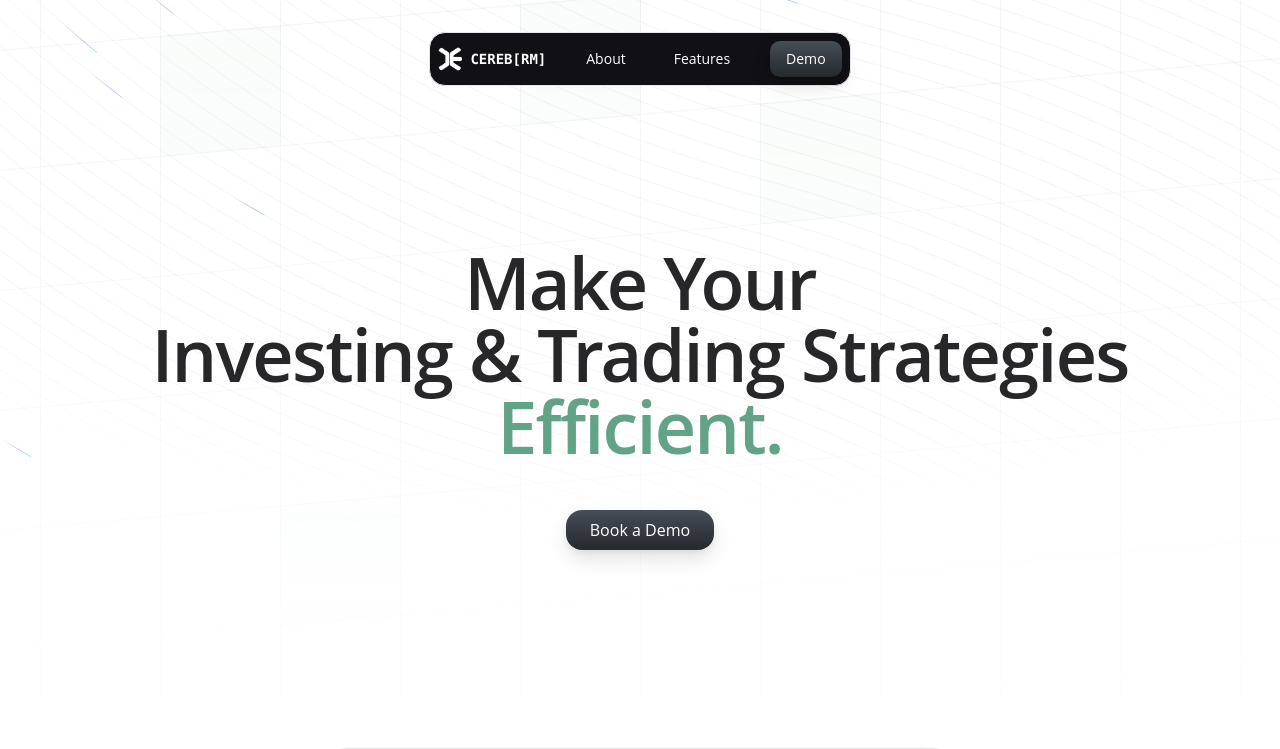
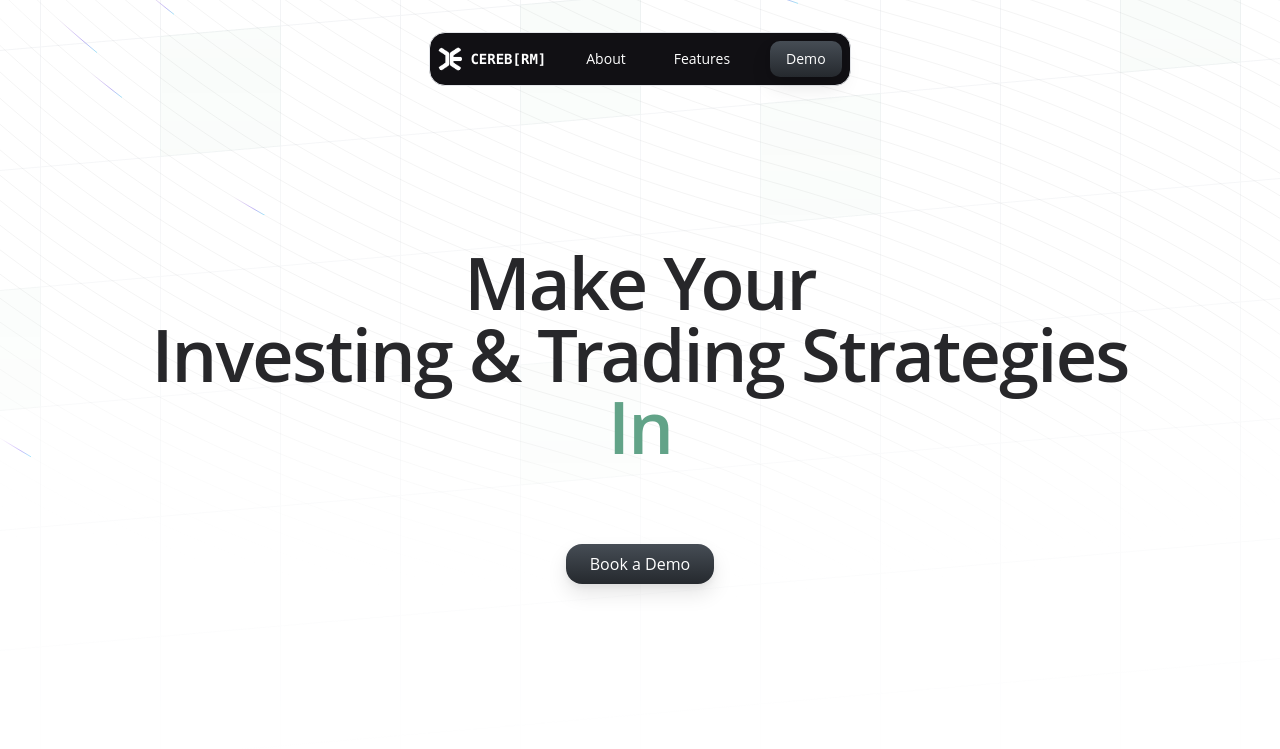
Before and after one commit to AndresPaulino/cerebrm-landing, a Next.js app: page / in a window 1280 px wide. Shown: the top 749 px of the page. Built offline with nearby package versions, Linux system fonts and the light colour scheme.

Commit message:
Try typewriter

```diff
--- a/components/Hero.tsx
+++ b/components/Hero.tsx
@@ -5,8 +5,6 @@ import Button from './Button';
 import { GridPattern } from './GridPattern';
 import { motion, useScroll } from 'framer-motion';
 import { Typewriter } from 'react-simple-typewriter';
-import { FlipWords } from './ui/flip-words';
-import { Box } from '@mui/material';
 
 export const Hero = () => {
   const pattern = {
@@ -38,7 +36,6 @@ export const Hero = () => {
   const words = ['Autonomous.', 'Efficient.', 'Intuitive.', 'Stealth.'];
 
   return (
-    <Box>
     <div className=' px-4'>
       <div className='absolute inset-0 rounded-2xl transition duration-300 [mask-image:linear-gradient(white,transparent)] group-hover:opacity-50'>
         <GridPattern
@@ -49,17 +46,14 @@ export const Hero = () => {
           {...pattern}
         />
       </div>
-
       <div className='relative z-10 max-w-7xl mx-auto mt-32 min-w-full min-h-[50px]'>
-          <Box style={{ minWidth: '400px', minHeight: '50px' }}>
-            <h1 className='font-semibold text-4xl sm:text-7xl text-center max-w-5xl mx-auto text-zinc-800 leading-tight tracking-tight sm:min-w-[2000px] md:min-w-[200px] lg:min-w-[200px] min-h-[150px]'>
+        <h1 className='font-semibold text-4xl sm:text-7xl text-center max-w-5xl mx-auto text-zinc-800 leading-tight tracking-tight sm:min-w-[2000px] md:min-w-[100px] lg:min-w-[200px] min-h-[250px]'>
           Make Your <br /> Investing & Trading Strategies <br />
-              <Box style={{ minWidth: '200px', minHeight: '50px' }}>
-                <FlipWords words={words} />
-              </Box>
+          <span className='text-primary h-10 min-w-[200px] min-h-[50px]'>
+            <Typewriter words={words} cursorBlinking={true} loop={true} />
+          </span>
         </h1>
-          </Box>
-          {/* <p className='mx-auto mt-6 max-w-3xl text-xl tracking-tight text-zinc-6000 text-center leading-normal'>
+        {/* <p className='mx-auto mt-6 max-w-3xl text-xl tracking-tight text-zinc-600 text-center leading-normal'>
           A.I. Powered (SaaS) that autonomously deploys & executes Investment & Trading strategies generated by asset managers,
           investors, and traders all while adhering to capital and risk management requirements.
         </p> */}
@@ -98,6 +92,5 @@ export const Hero = () => {
         </div>
       </div>
     </div>
-    </Box>
   );
 };
--- a/package.json
+++ b/package.json
@@ -6,9 +6,6 @@
     "start": "next start"
   },
   "dependencies": {
-    "@emotion/react": "^11.11.4",
-    "@emotion/styled": "^11.11.5",
-    "@mui/material": "^5.15.20",
     "@tailwindcss/aspect-ratio": "^0.4.2",
     "@tailwindcss/forms": "^0.5.3",
     "@tailwindcss/line-clamp": "^0.4.2",
```
Also changed, not shown: 1 other file (tests, documents, lock files or other folders). Lines whose indentation alone changed are shown as unchanged.
